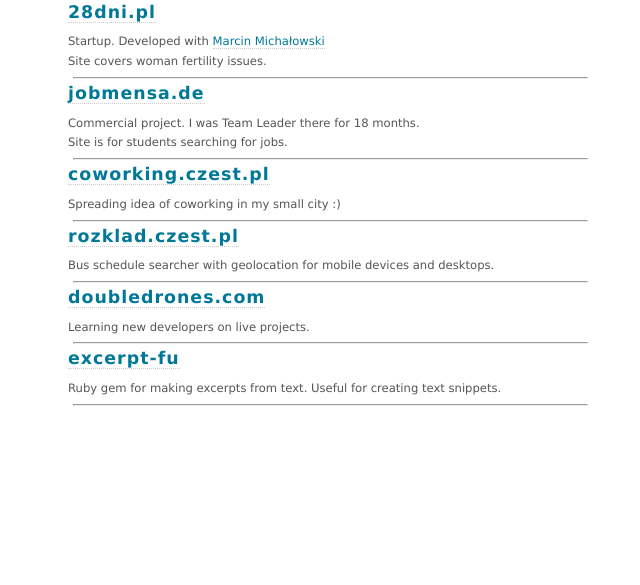
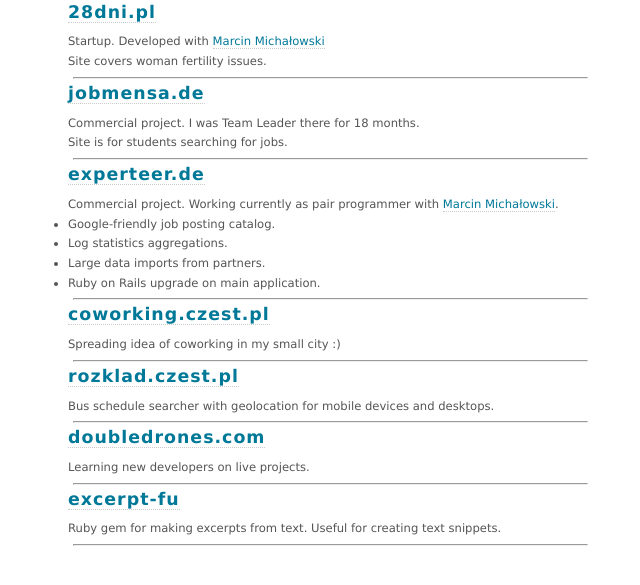
Before and after one commit to pr0d1r2/pr0d1r2.github.com, a Jekyll site: the page built from index.md, in a window 1280 px wide, cut to the strip 224-809 px from the top of the page. Shown: the whole strip, without its empty margins (312-952 px from the left). Built offline with Jekyll 4.4.1, drawn with Linux system fonts in a browser that asks for light colours.

Commit message:
Add experteer.de

```diff
--- a/index.md
+++ b/index.md
@@ -44,6 +44,18 @@ Site is for students searching for jobs.
 
 <hr>
 
+## [experteer.de](http://experteer.de)
+
+Commercial project. Working currently as pair programmer with [Marcin Michałowski](http://marcinmichalowski.com/).
+<ul>
+  <li>Google-friendly job posting catalog.</li>
+  <li>Log statistics aggregations.</li>
+  <li>Large data imports from partners.</li>
+  <li>Ruby on Rails upgrade on main application.</li>
+</ul>
+
+<hr>
+
 ## [coworking.czest.pl](http://coworking.czest.pl)
 
 Spreading idea of coworking in my small city :)
```
Also changed, not shown: 1 other file.
